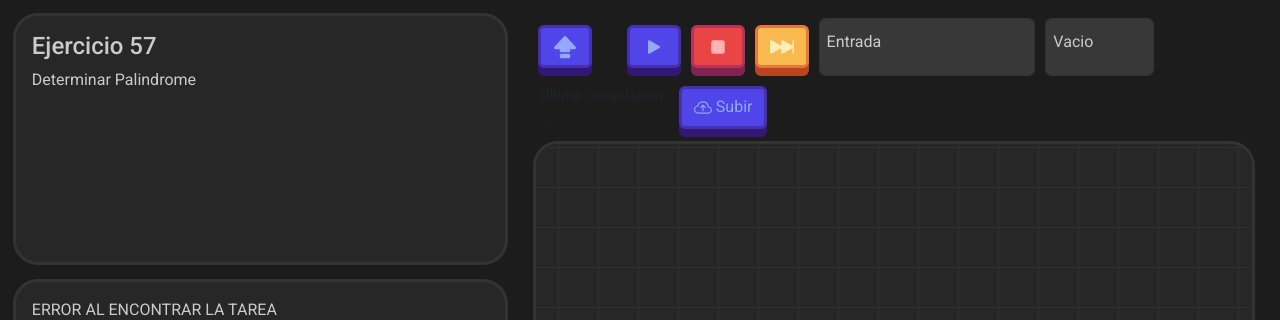
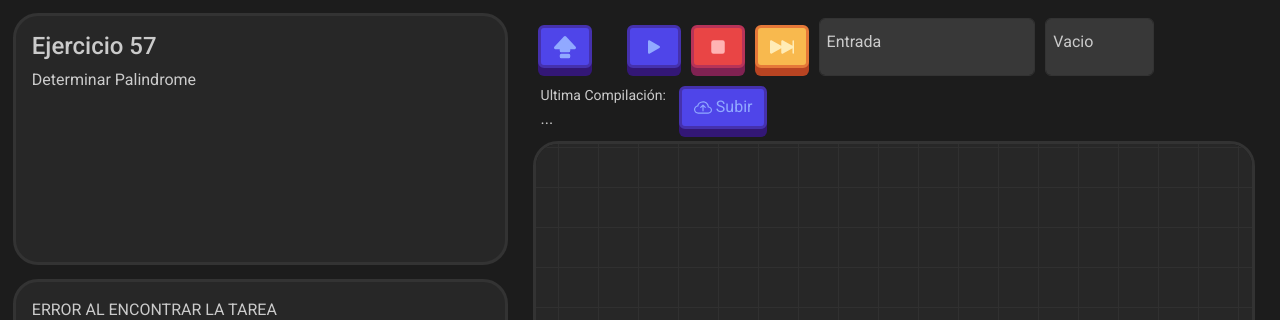
Before and after one commit to Delphxr/TuRingo, a Flask app: page /editor in a window 1280 px wide. Shown: the part 57-377 px from the top of the page. Run offline with Flask 3, Linux system fonts and the light colour scheme; data that the repository does not hold is empty.

Commit message:
color texto (creo)

```diff
--- a/backend/website/templates/editor.html
+++ b/backend/website/templates/editor.html
@@ -224,7 +224,7 @@
                         <label for="vacioCinta" style="color: var(--text-color)">Vacio</label>
                     </form>
 
-                    <span class="mx-2"> <small>Ultima Compilación:</small> <div id="compilation-time">...</div></span>
+                    <span class="mx-2" style="color: var(--text-color)"> <small>Ultima Compilación:</small> <div id="compilation-time">...</div></span>
 
 
                     <button id="upload-button" type="button" class="btn action-button" style="margin-right: 24px;"  title="Entregar Tarea">
```
